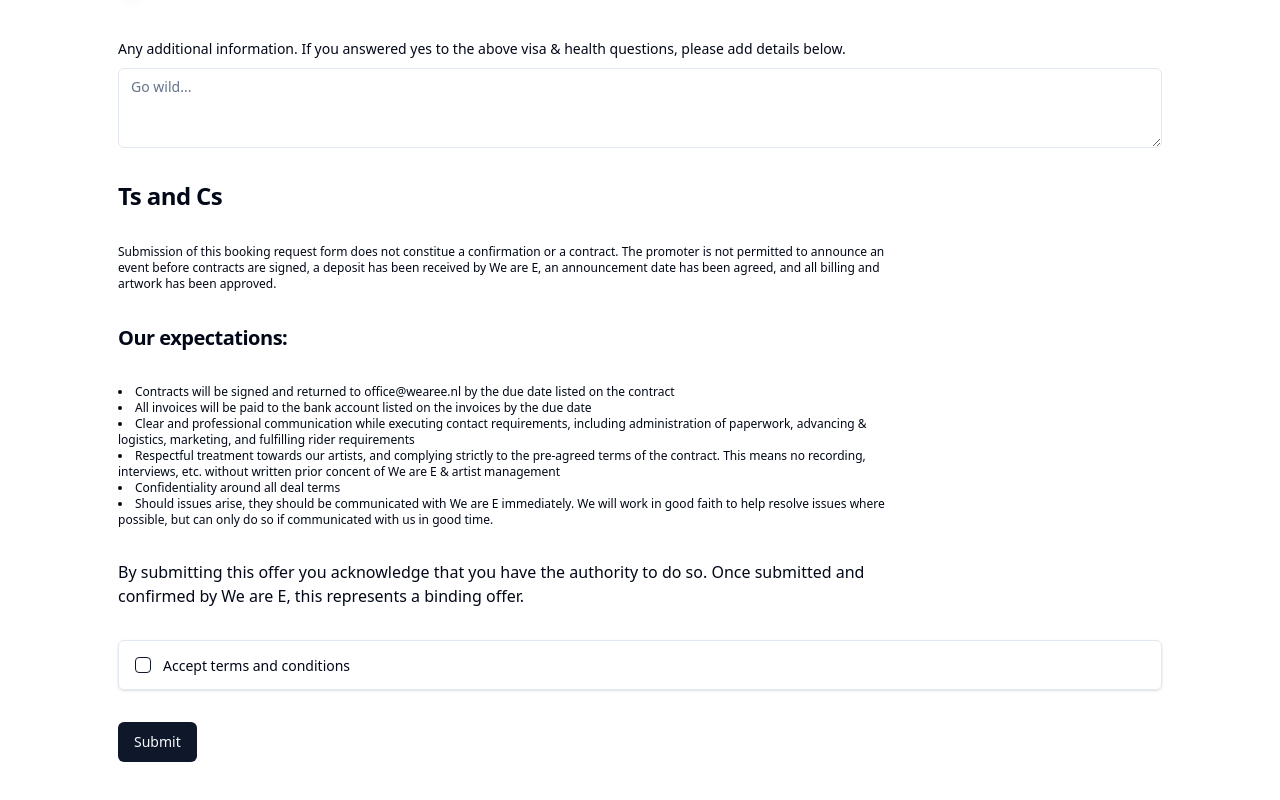
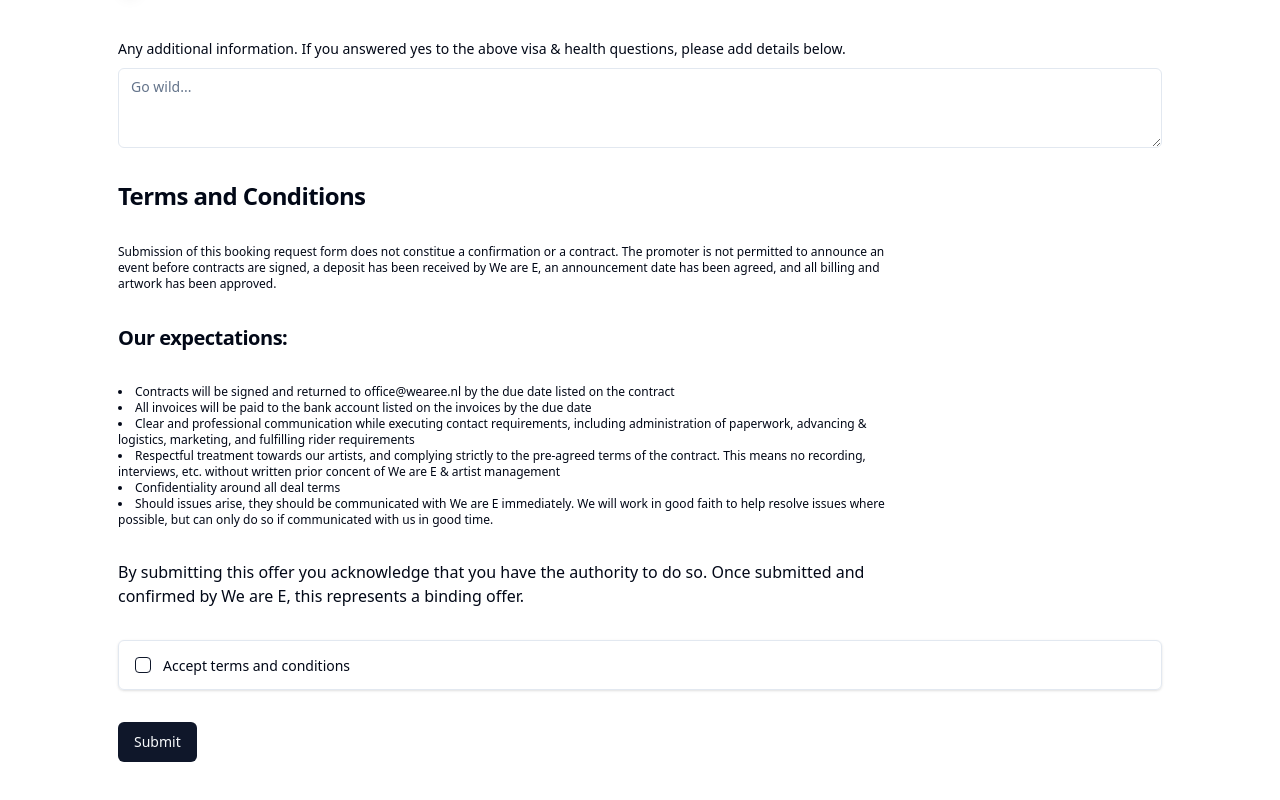
Before and after one commit to Jangelsdork/artist-booking-form, a Next.js app: page / in a window 1280 px wide. Shown: the part 3010-3810 px from the top of the page. Built offline with nearby package versions, Linux system fonts and the light colour scheme.

Commit message:
wording changes terms and conditions

```diff
--- a/src/components/BookingForm.tsx
+++ b/src/components/BookingForm.tsx
@@ -1310,7 +1310,7 @@ const form = useForm<z.infer<typeof formSchema>>({
                 )}
               />
 
-              <h2 className="scroll-m-20 text-2xl font-semibold tracking-tight" >Ts and Cs</h2>
+              <h2 className="scroll-m-20 text-2xl font-semibold tracking-tight" >Terms and Conditions</h2>
               <div className="text-xs max-w-[60vw]">Submission of this booking request form does not constitue a confirmation or a contract. The promoter is not permitted to announce an event before contracts are signed, a deposit has been received by We are E, an announcement date has been agreed, and all billing and artwork has been approved.</div>
               <div className="scroll-m-20 text-xl font-semibold tracking-tight" >Our expectations:</div>
               <ul className={"list-disc list-inside text-xs max-w-[60vw]"}>
```
